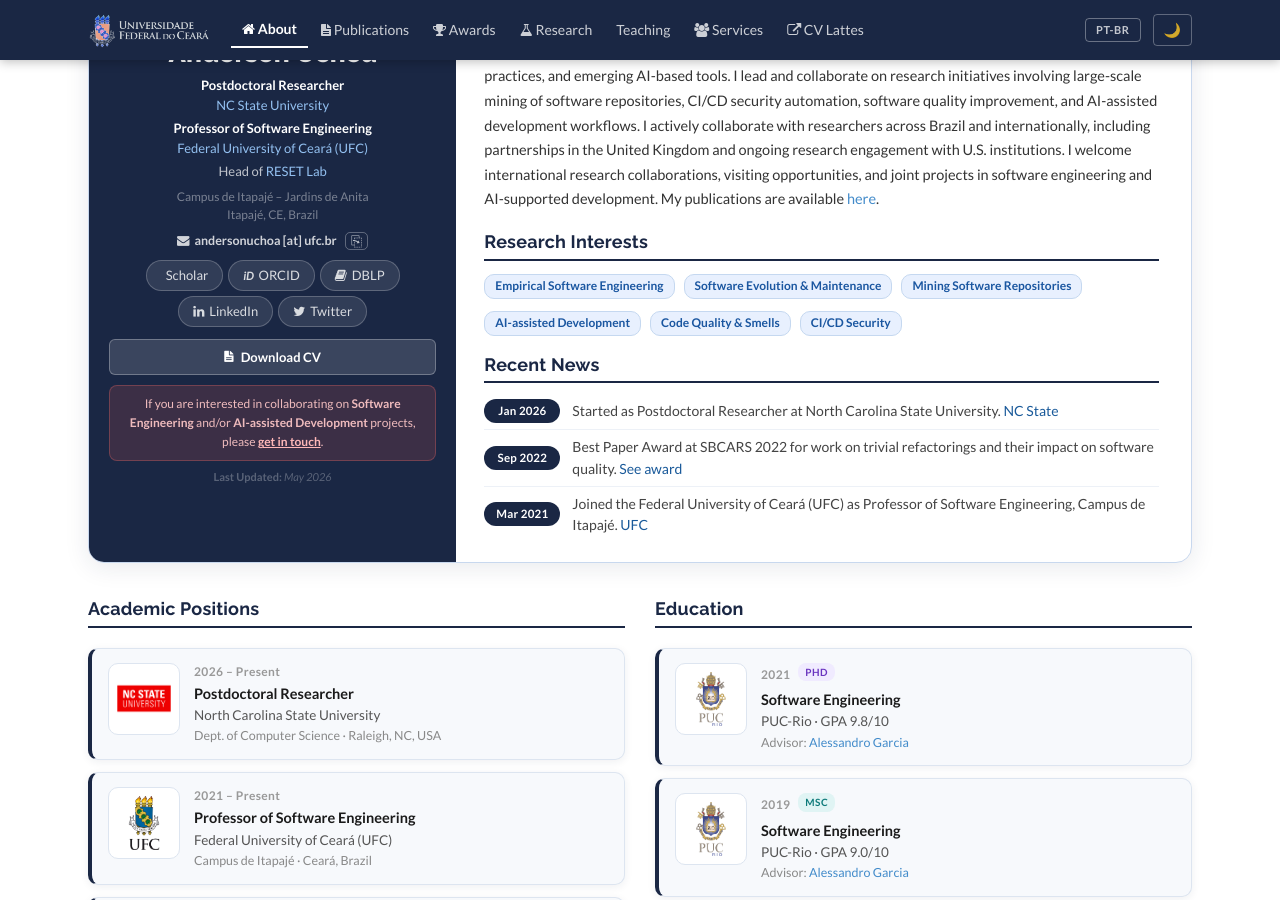
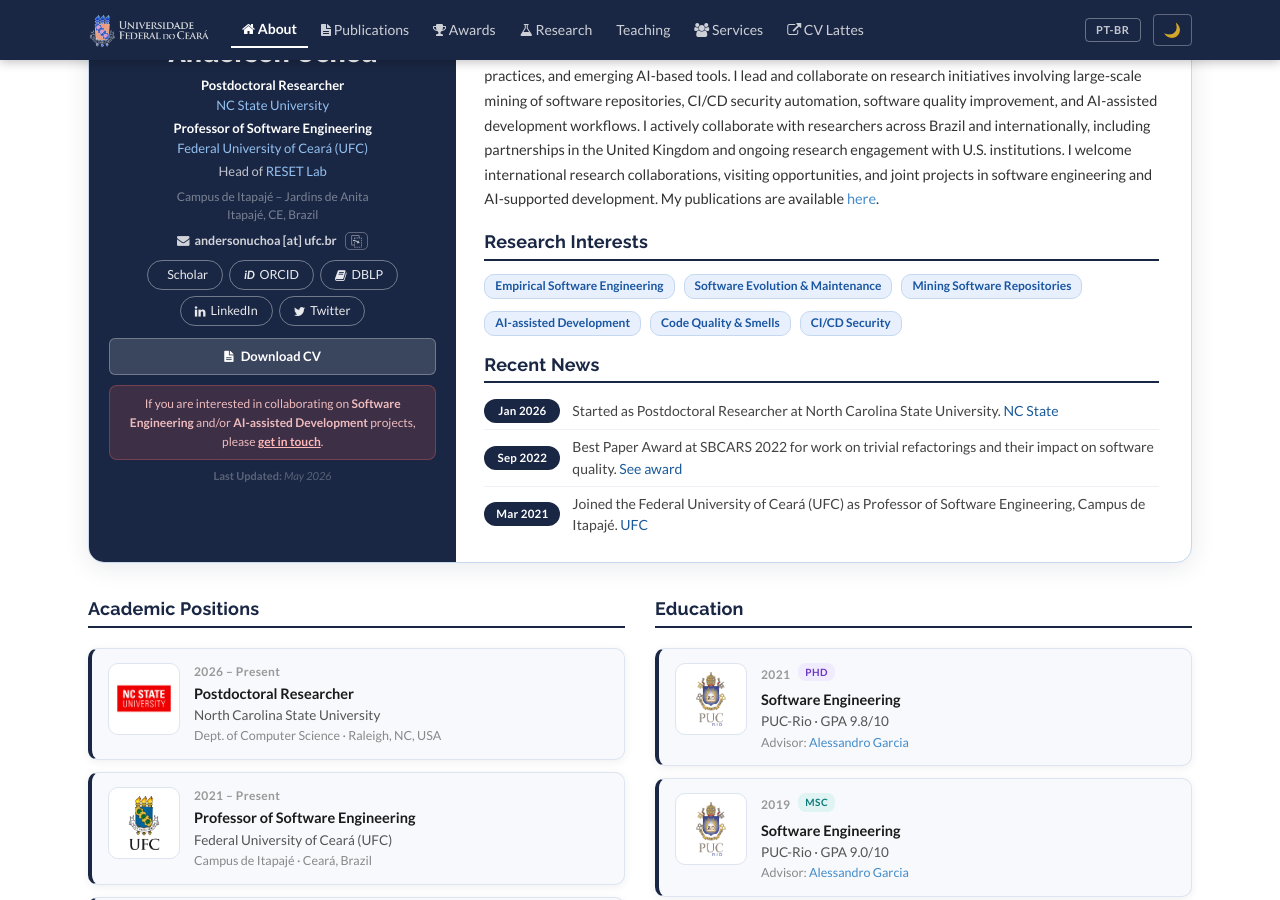
Before and after one commit to anderson-uchoa/anderson-uchoa.github.io, a Jekyll site: the page built from index.html, in a window 1280 px wide and 900 px high, scrolled down 262 px. Built offline with Jekyll 4.4.1, drawn with Linux system fonts in a browser that asks for light colours.

Commit message:
Make social badges in sidebar visually interactive
Ghost style (transparent bg, white border) with strong invert on hover
(white bg, dark text) — makes clickability immediately obvious vs the
previous near-invisible semi-transparent style.

Co-Authored-By: Claude Sonnet 4.6 <noreply@anthropic.com>

```diff
--- a/css/style.css
+++ b/css/style.css
@@ -2220,22 +2220,26 @@ html.dark-mode #scroll-indicator { color: rgba(255,255,255,0.45); }
 	display: flex;
 	flex-wrap: wrap;
 	justify-content: center;
-	gap: 5px;
+	gap: 6px;
 	margin-bottom: 0;
 }
 
-/* social badges — light variant inside dark sidebar */
+/* social badges — ghost style with strong invert on hover */
 .about-left .hero-social-badge {
-	background: rgba(255,255,255,0.10) !important;
-	border-color: rgba(255,255,255,0.22) !important;
-	color: rgba(255,255,255,0.82) !important;
+	background: transparent !important;
+	border-color: rgba(255,255,255,0.38) !important;
+	color: rgba(255,255,255,0.90) !important;
+	font-size: 12.5px;
+	padding: 5px 14px;
+	transition: background 0.15s, color 0.15s, border-color 0.15s;
 }
 .about-left .hero-social-badge:hover {
-	background: rgba(255,255,255,0.22) !important;
-	color: #fff !important;
-	border-color: rgba(255,255,255,0.40) !important;
-}
-.about-left .orcid-social { color: rgba(255,255,255,0.82) !important; }
+	background: #fff !important;
+	color: #1a2744 !important;
+	border-color: #fff !important;
+}
+.about-left .hero-social-badge:hover .orcid-social { color: #1a2744 !important; }
+.about-left .orcid-social { color: rgba(255,255,255,0.90) !important; }
 
 .about-cv-btn {
 	display: flex;
```
